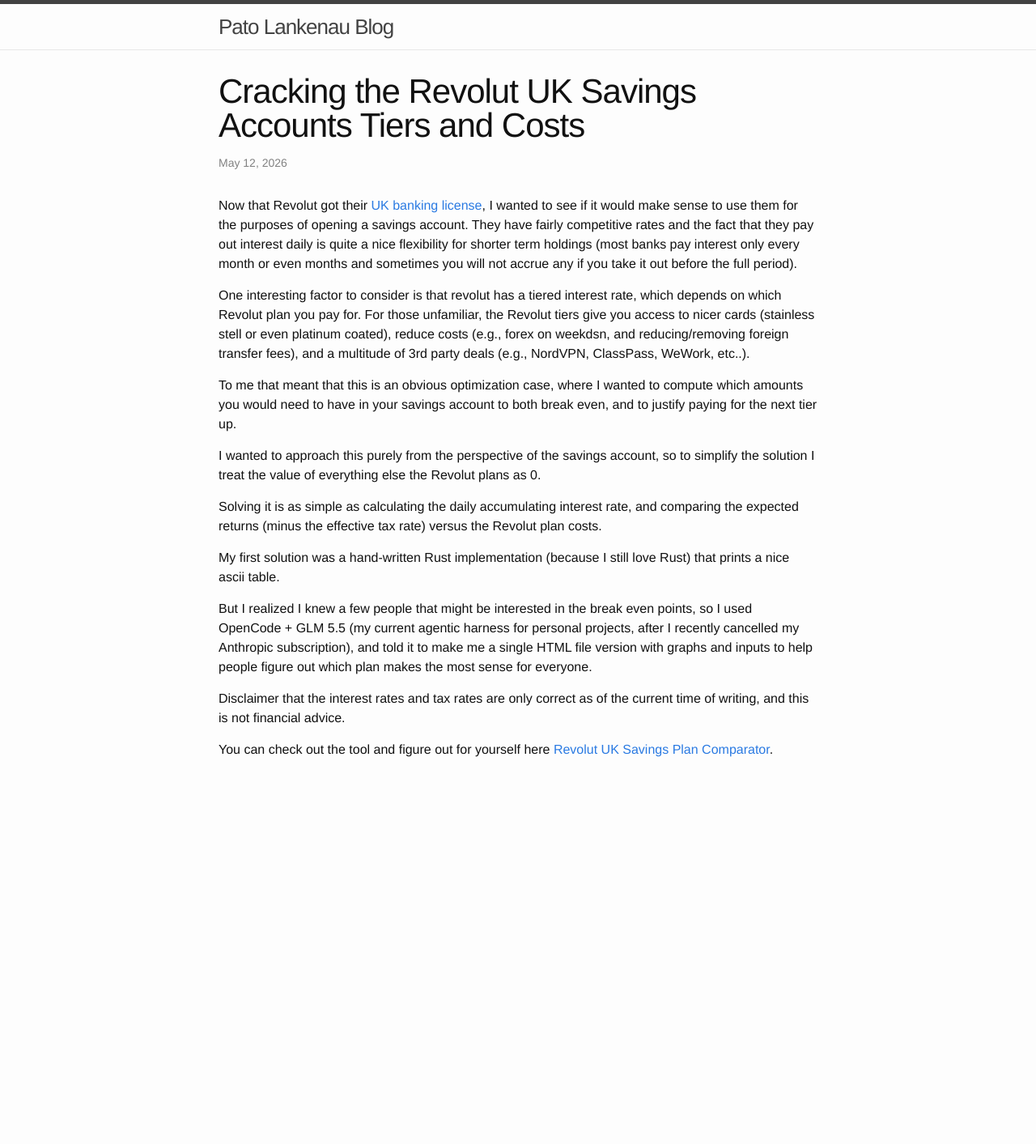
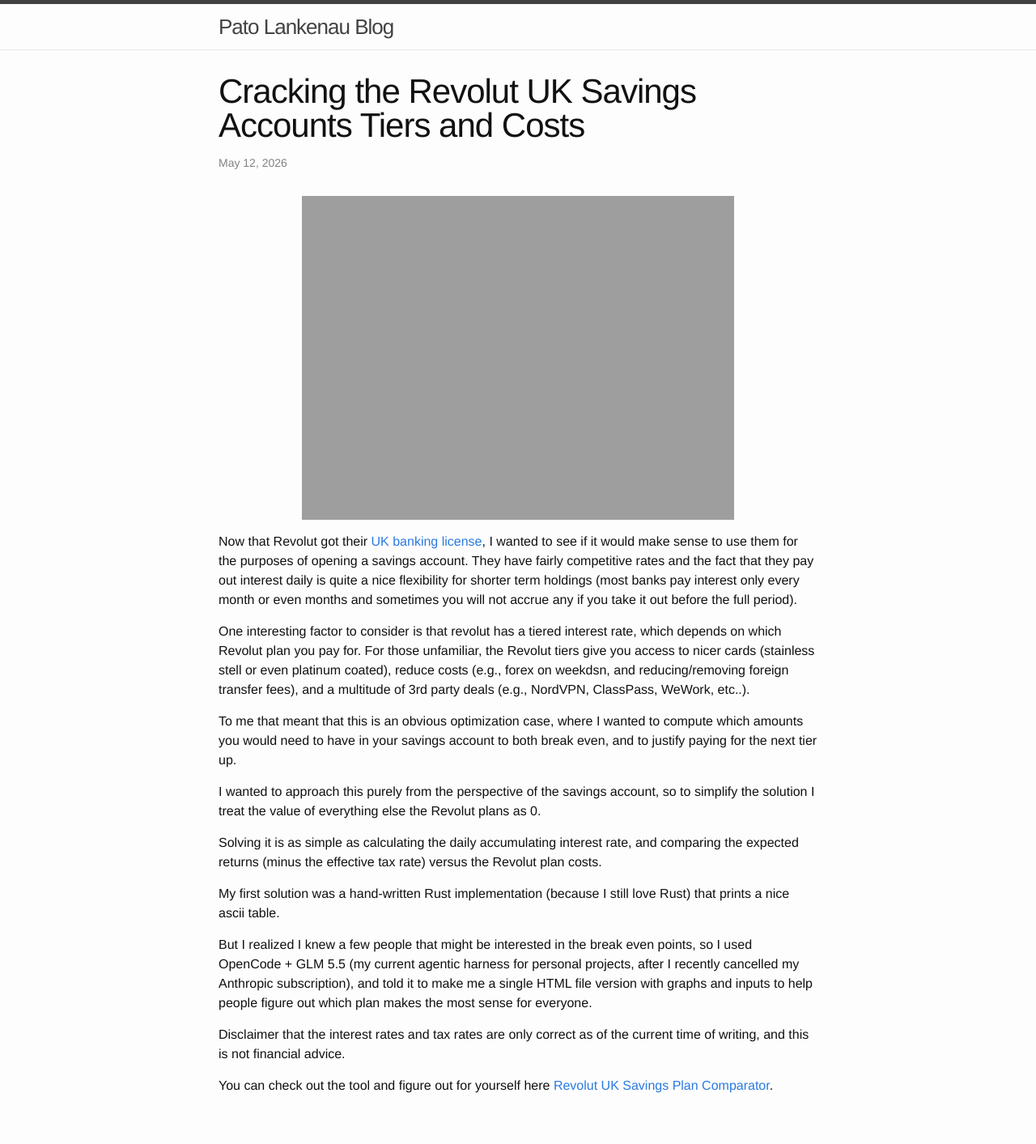
Before and after one commit to pato/plankenau, a Jekyll site: the page built from blog_jekyll/_posts/2026-05-12-revolut-uk-savings-account-calculator.md, in a window 1280 px wide. Shown: the whole page at 81% size. Built offline with Jekyll 4.4.1, drawn with Linux system fonts in a browser that asks for light colours; before the commit the page ends 998 px from its top, so only the background shows below that.

Commit message:
final edits

```diff
--- a/blog_jekyll/_posts/2026-05-12-revolut-uk-savings-account-calculator.md
+++ b/blog_jekyll/_posts/2026-05-12-revolut-uk-savings-account-calculator.md
@@ -5,6 +5,8 @@
 date: 2026-05-12
 permalink: post/revolut-uk-savings-account-solved
 ---
+
+<p style="text-align:center"><a href="https://plankenau.com/revolut.html"><img src="https://plankenau.com/i/revolut_uk_comparator.png" height="400"></a></p>
 
 Now that Revolut got their [UK banking license][1], I wanted to see if it would
 make sense to use them for the purposes of opening a savings account. They have
```
